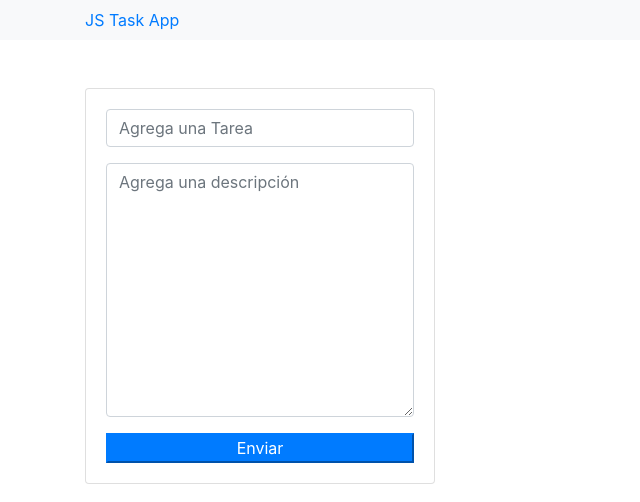
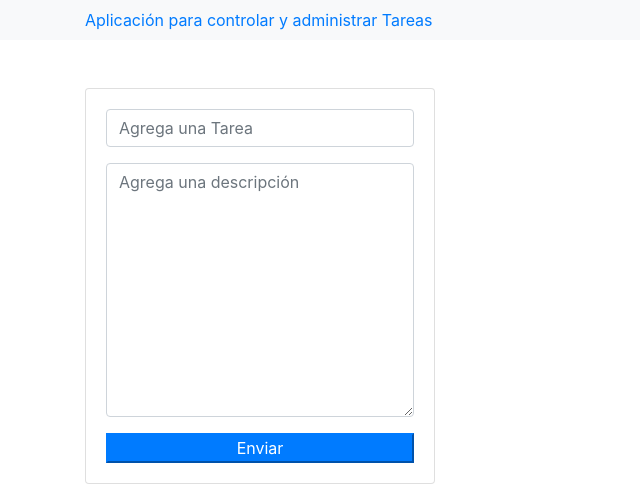
Before and after one commit to edwarvilchez/todoappjs, a plain HTML site: page index.html in a window 1280 px wide. Shown: the whole page, without its empty margins (0-640 px from the left). Drawn offline with nearby package versions, Linux system fonts and the light colour scheme.

Commit message:
Se cambia el titulo a Español

```diff
--- a/index.html
+++ b/index.html
@@ -2,7 +2,7 @@
 <html lang="en">
 <head>
 	<meta charset="UTF-8">
-	<title>JS Todo App</title>
+	<title>Aplicación para controlar y administrar Tareas</title>
 	<link rel="stylesheet" href="https://stackpath.bootstrapcdn.com/bootstrap/4.5.2/css/bootstrap.min.css">
 </head>
 <body>
@@ -10,7 +10,7 @@
 <!--apertura de navegación-->
 	<nav class="navbar navbar-light bg-light">
 		<div class="container">
-			<a href="navbar-brand">JS Task App</a>
+			<a href="navbar-brand">Aplicación para controlar y administrar Tareas</a>
 		</div>
 	</nav>
 <!--cierre de navegación-->
```
